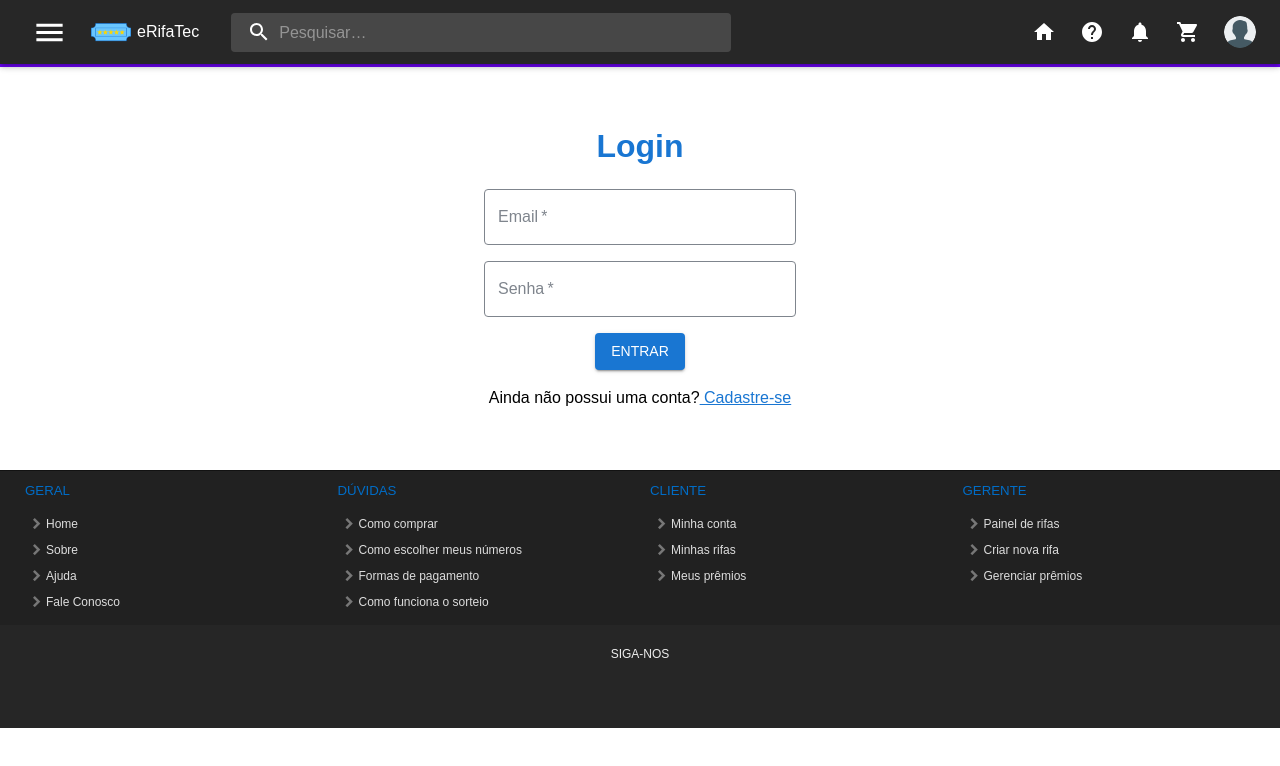
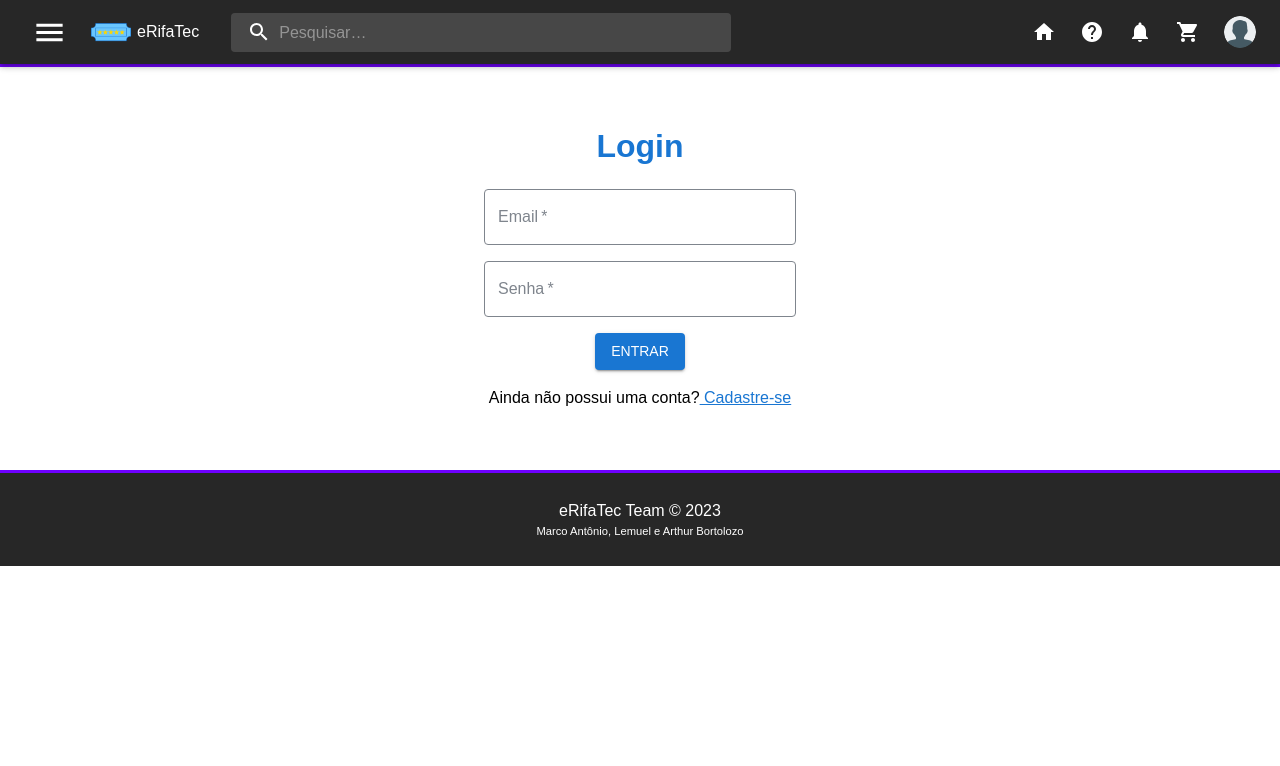
Before and after one commit to TCCMarcoLemasArthur/eRifaTec, a React (Create React App) app in the folder frontend/: page /login in a window 1280 px wide. Shown: the top 766 px of the page. Built offline with nearby package versions, Linux system fonts and the light colour scheme.

Commit message:
Footer reformulado

```diff
--- a/frontend/src/componentes/footer/Footer.tsx
+++ b/frontend/src/componentes/footer/Footer.tsx
@@ -1,149 +1,49 @@
 import React from 'react';
-import { Link } from 'react-router-dom';
 
-import './footer.css';
+import Box from '@mui/material/Box';
+import Typography from '@mui/material/Typography';
+
+import sizeConfigs from '../../configs/sizeConfigs';
+
+const sizes = sizeConfigs.footer
 
 export default function Footer() {
   return (
     <>
-      <footer className="footerbox">
-        <div className="rodape">
-          <div className="atalhos">
-            <div className="link-section">
-              <h5>Geral</h5>
-              <ul>
-                <li>
-                  <span className="link-icon material-icons">
-                    navigate_next
-                  </span>
-                  <a href="">Home</a>
-                </li>
-                <li>
-                  <span className="link-icon material-icons">
-                    navigate_next
-                  </span>
-                  <a href="">Sobre</a>
-
-                </li>
-                <li>
-                  <span className="link-icon material-icons">
-                    navigate_next
-                  </span>
-                  <a href="">Ajuda</a>
-                </li>
-                <li>
-                  <span className="link-icon material-icons">
-                    navigate_next
-                  </span>
-                  <a href="">Fale Conosco</a>
-                </li>
-              </ul>
-            </div>
-            <div className="link-section">
-              <h5>Dúvidas</h5>
-              <ul>
-                <li>
-                  <span className="link-icon material-icons">
-                    navigate_next
-                  </span>
-                  <a href="">Como comprar</a>
-                </li>
-                <li>
-                  <span className="link-icon material-icons">
-                    navigate_next
-                  </span>
-                  <a href="">Como escolher meus números</a>
-                </li>
-                <li>
-                  <span className="link-icon material-icons">
-                    navigate_next
-                  </span>
-                  <a href="">Formas de pagamento</a>
-
-                </li>
-                <li>
-                  <span className="link-icon material-icons">
-                    navigate_next
-                  </span>
-                  <a href="">Como funciona o sorteio</a>
-                </li>
-              </ul>
-            </div>
-            <div className="link-section">
-              <h5>Cliente</h5>
-              <ul>
-                <li>
-                  <span className="link-icon material-icons">
-                    navigate_next
-                  </span>
-                  <a href="">Minha conta</a>
-                </li>
-                <li>
-                  <span className="link-icon material-icons">
-                    navigate_next
-                  </span>
-                  <a href="">Minhas rifas</a>
-                </li>
-                <li>
-                  <span className="link-icon material-icons">
-                    navigate_next
-                  </span>
-                  <a href="">Meus prêmios</a>
-                </li>
-              </ul>
-            </div>
-            <div className="link-section">
-              <h5>Gerente</h5>
-              <ul>
-                <li>
-                  <span className="link-icon material-icons">
-                    navigate_next
-                  </span>
-                  <a href="">Painel de rifas</a>
-                </li>
-                <li>
-                  <span className="link-icon material-icons">
-                    navigate_next
-                  </span>
-                  <Link to={"/criar_rifa"}>Criar nova rifa</Link>
-                </li>
-                <li>
-                  <span className="link-icon material-icons">
-                    navigate_next
-                  </span>
-                  <a href="">Gerenciar prêmios</a>
-                </li>
-              </ul>
-
-            </div>
-          </div>
-          <div className="redes-sociais">
-            <h5>SIGA-NOS</h5>
-            <ul>
-              <li>
-                <a href="http://" target='_blank'>
-                  <i className="fa-brands fa-facebook-f"></i>
-                </a>
-              </li>
-              <li>
-                <a href="http://" target='_blank'>
-                  <i className='fa-brands fa-x-twitter'></i>
-                </a>
-              </li>
-              <li>
-                <a href="http://" target='_blank'>
-                  <i className='fa-brands fa-youtube'></i>
-                </a>
-              </li>
-              <li>
-                <a href="http://" target='_blank'>
-                  <i className='fa-brands fa-instagram'></i>
-                </a>
-              </li>
-            </ul>
-          </div>
-        </div>
-      </footer>
+      <Box
+        component='footer'
+        sx={{
+          display: 'flex',
+          alignItems: 'center',
+          justifyContent: 'center',
+          flexDirection: 'column',
+          height: `${sizes.height}`,
+          backgroundColor: 'background.dark',
+          borderTop: '3px solid',
+          borderColor: 'secondary.main',
+        }}
+      >
+        <Typography
+          component="span"
+          sx={{
+            fontSize: '1rem',
+            fontWeight: 300,
+            color: 'white'
+          }}
+        >
+          eRifaTec Team &copy; 2023
+        </Typography>
+        <Typography
+          component="span"
+          sx={{
+            fontSize: '0.7rem',
+            fontWeight: 300,
+            color: 'white'
+          }}
+        >
+          Marco Antônio, Lemuel e Arthur Bortolozo
+        </Typography>
+      </Box>
     </>
   );
 }
--- a/frontend/src/componentes/footer/footer.css
+++ /dev/null
@@ -1,116 +0,0 @@
-/* Conteiners gerais */
-.footerbox {
-  background-color: #212121;
-  border-top: 1px solid #121212;
-}
-
-.rodape * {
-  margin: 0;
-  padding: 0;
-}
-
-
-/* Links de navegação */
-.rodape .atalhos {
-  padding-right: 15px;
-  padding-left: 15px;
-  margin-right: auto;
-  margin-left: auto;
-}
-
-.rodape .link-section {
-  position: relative;
-  width: 25%;
-  float: left;
-  padding: 0 10px;
-}
-
-.rodape .link-section h5 {
-  color: #006dc7;
-  text-transform: uppercase;
-  font-weight: 300;
-  margin-top: 10px;
-}
-
-.rodape .link-section ul {
-  list-style: none;
-  margin-top: 10px;
-  margin-bottom: 10px;
-  font-size: 12px;
-}
-
-.rodape .link-section ul li {
-  padding: 2px 0;
-  border: 1px solid transparent;
-  display: flex;
-  align-items: center;
-}
-
-.rodape .link-section .link-icon {
-  color: #777;
-  font-weight: 600;
-  font-size: 20px;
-  position: relative;
-  display: inline-block;
-}
-
-.rodape .link-section a {
-  color: #ddd;
-  text-decoration: none;
-  transition: 300ms;
-}
-
-@keyframes animate-link-icon {
-  0% {
-    transform: translateX(-5px)
-  }
-
-  100% {
-    transform: translateX(0);
-  }
-}
-
-.rodape .link-section li:hover .link-icon {
-  animation: animate-link-icon 300ms;
-  color: #6f00ff;
-}
-
-.rodape .link-section li:hover>a {
-  color: #006dc7;
-}
-
-
-/* Links de redes sociais */
-.rodape .redes-sociais {
-  background-color: #262626;
-  width: 100%;
-  clear: both;
-  margin-right: auto;
-  margin-left: auto;
-  padding: 20px 35px 10px;
-  font-size: 30px;
-  text-align: center;
-}
-
-.rodape .redes-sociais h5 {
-  color: #eee;
-  font-size: 12px;
-  font-weight: 400;
-  padding: 0 0 10px 0;
-}
-
-
-.rodape .redes-sociais ul {
-  list-style: none;
-}
-
-.rodape .redes-sociais li {
-  color: #006dc7;
-  display: inline-block;
-  padding: 0 10px;
-}
-
-.rodape .redes-sociais i {
-  display: inline-block;
-  color: #006dc7;
-}
--- /dev/null
+++ b/frontend/src/configs/sizeConfigs.ts
@@ -0,0 +1,10 @@
+const sizeConfigs = {
+  header: {
+    height: '64px',
+  },
+  footer: {
+    height: '96px',
+  },
+}
+
+export default sizeConfigs;
```
